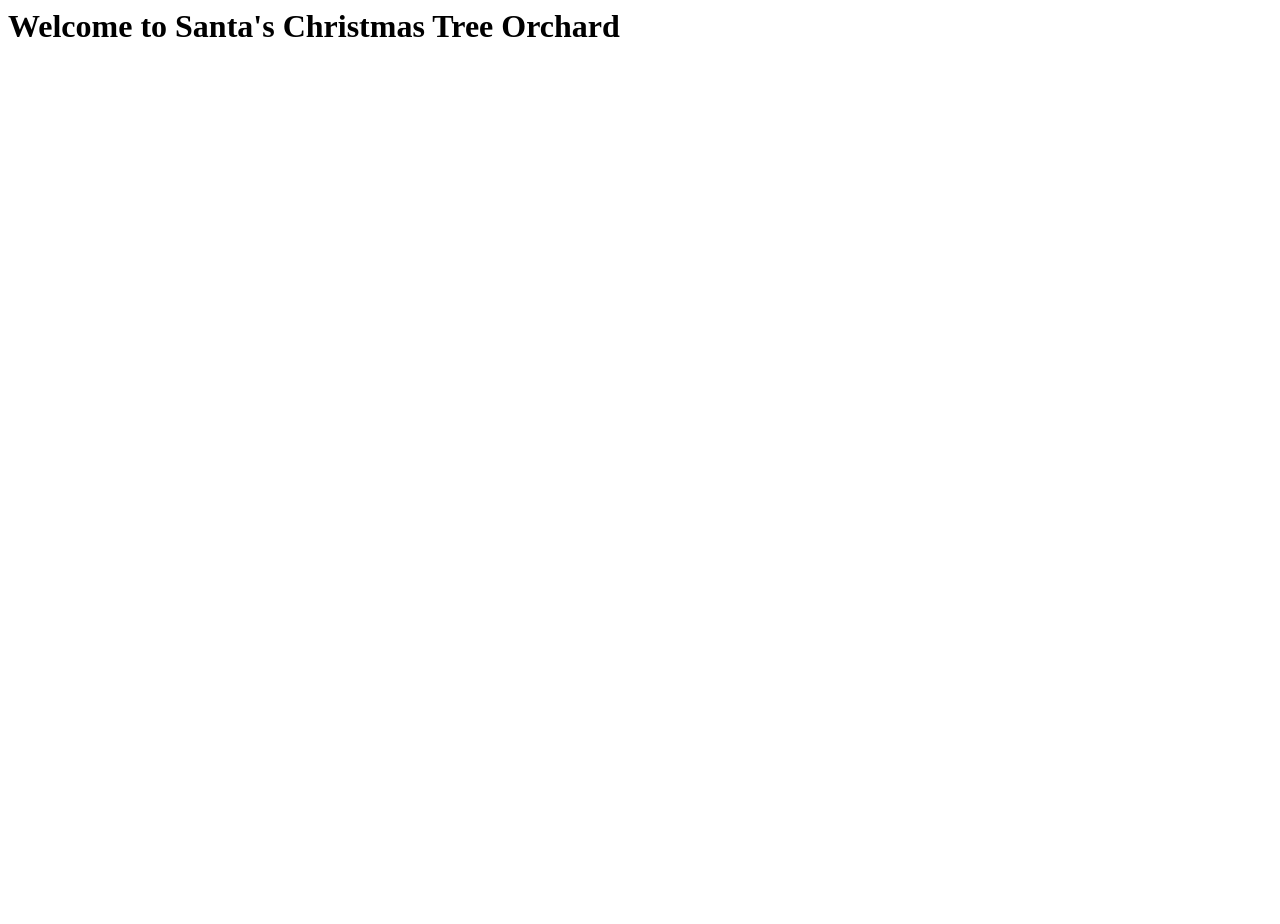
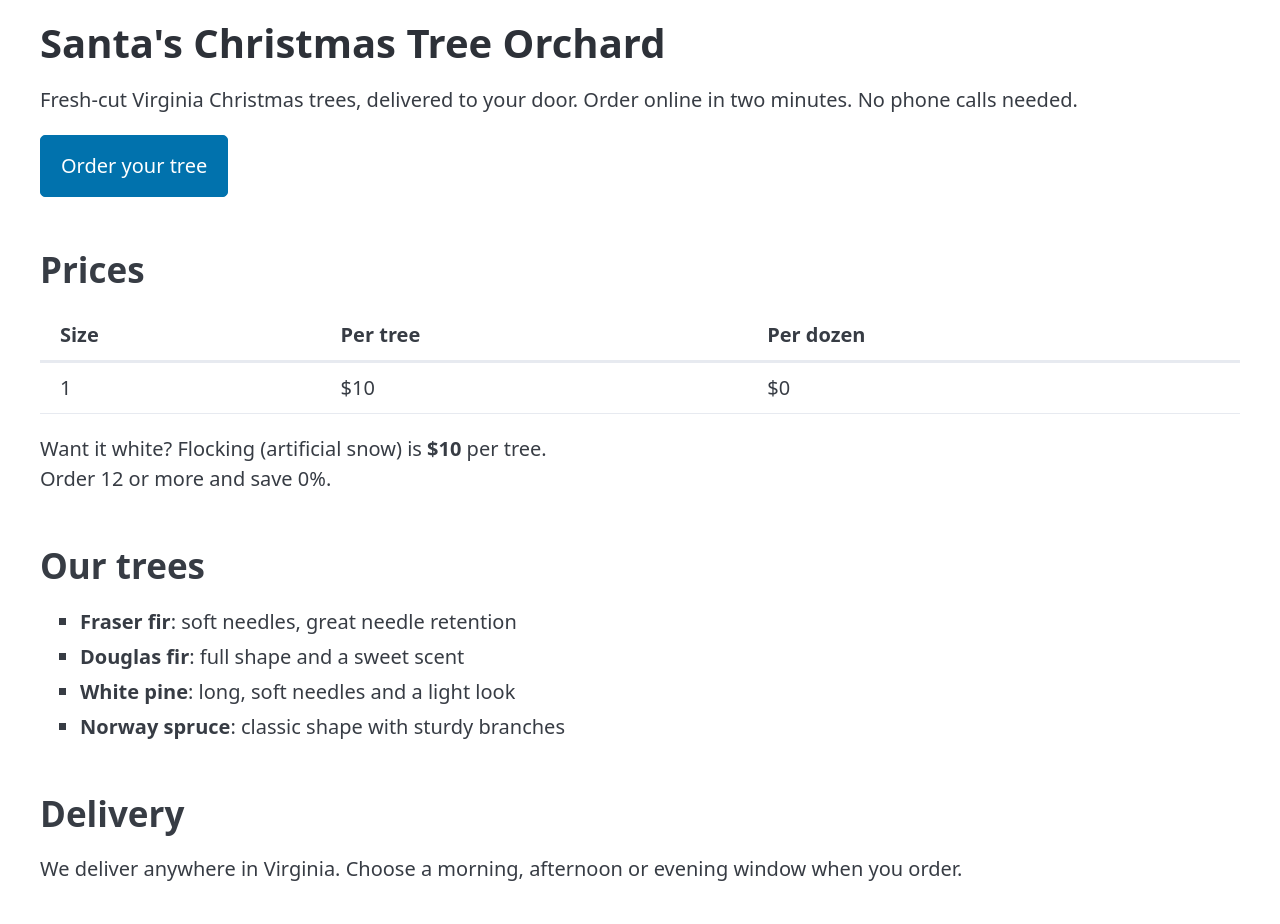
Before and after one commit to tsultan96/christmas-tree-orchard, a Flask app: template templates/index.html in a window 1280 px wide. Before the commit the page ends 37 px from the top, so only its background shows below. Run offline with Flask 3, Linux system fonts and the light colour scheme; the template is opened without the code that fills it: most values are stand-ins (such as "Sample title", 1, 10 or a date in 2020); some libraries are stand-ins or nearby versions.

Commit message:
Add landing page with prices from PRICES

```diff
--- a/app.py
+++ b/app.py
@@ -29,6 +29,15 @@ REQUIRED_FIELDS = {
     "time_window": "a delivery time",
     "payment": "a payment method",
 }
+
+PRICES = {
+    "3ft": 100,
+    "5ft": 150,
+    "8ft": 200,
+    "12ft": 250,
+}
+FLOCKING_PRICE = 25
+DOZEN_DISCOUNT = 0.10
 
 
 def validate_order(data):
@@ -140,6 +149,16 @@ def send_confirmation(data):
 
 
 
+@app.route("/")
+def index():
+    return render_template(
+        "index.html",
+        prices=PRICES,
+        flocking_price=FLOCKING_PRICE,
+        dozen_discount=DOZEN_DISCOUNT,
+    )
+
+
 @app.route("/order", methods=["GET", "POST"])
 def order():
     if request.method == "POST":
--- a/templates/index.html
+++ b/templates/index.html
@@ -1 +1,41 @@
-<h1>Welcome to Santa's Christmas Tree Orchard</h1>
+{% extends "base.html" %}
+{% block title %}Santa's Christmas Tree Orchard{% endblock %}
+{% block content %}
+
+<h1>Santa's Christmas Tree Orchard</h1>
+<p>Fresh-cut Virginia Christmas trees, delivered to your door. Order online in two minutes. No phone calls needed.</p>
+
+<a href="{{ url_for('order') }}" role="button">Order your tree</a>
+
+<h2>Prices</h2>
+<div class="overflow-auto">
+<table>
+    <thead>
+        <tr><th>Size</th><th>Per tree</th><th>Per dozen</th></tr>
+    </thead>
+    <tbody>
+        {% for size, price in prices.items() %}
+        <tr>
+            <td>{{ size }}</td>
+            <td>${{ price }}</td>
+            <td>${{ (price * 12 * (1 - dozen_discount)) | round | int }}</td>
+        </tr>
+        {% endfor %}
+    </tbody>
+</table>
+</div>
+<p>Want it white? Flocking (artificial snow) is <strong>${{ flocking_price }}</strong> per tree.<br>
+Order 12 or more and save {{ (dozen_discount * 100) | int }}%.</p>
+
+<h2>Our trees</h2>
+<ul>
+    <li><strong>Fraser fir</strong>: soft needles, great needle retention</li>
+    <li><strong>Douglas fir</strong>: full shape and a sweet scent</li>
+    <li><strong>White pine</strong>: long, soft needles and a light look</li>
+    <li><strong>Norway spruce</strong>: classic shape with sturdy branches</li>
+</ul>
+
+<h2>Delivery</h2>
+<p>We deliver anywhere in Virginia. Choose a morning, afternoon or evening window when you order.</p>
+
+{% endblock %}
```
